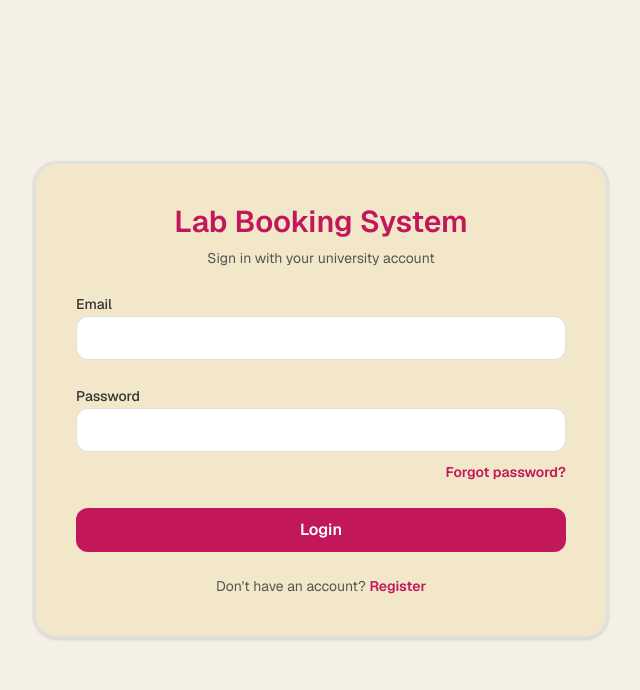
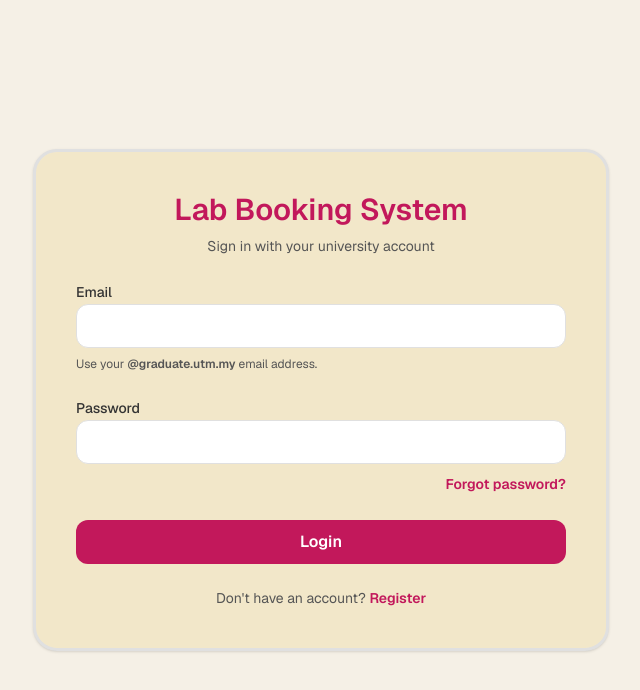
Before and after one commit to KaifHalak/AD-Project, a Next.js app: page / in a window 1280 px wide. Shown: the top 690 px of the page, without its empty margins (319-959 px from the left). Built offline with nearby package versions, Linux system fonts and the light colour scheme; no server answers.

Commit message:
added small note to use @graduate email only

```diff
--- a/src/app/page.js
+++ b/src/app/page.js
@@ -153,6 +153,10 @@
               value={email}
               onChange={(event) => setEmail(event.target.value)}
             />
+            <p className="text-xs text-text-muted">
+              Use your <span className="font-semibold">@graduate.utm.my </span>
+              email address.
+            </p>
           </div>
 
           <div className="space-y-2">
--- a/src/app/register/page.js
+++ b/src/app/register/page.js
@@ -126,6 +126,10 @@
               value={email}
               onChange={(event) => setEmail(event.target.value)}
             />
+            <p className="text-xs text-text-muted">
+              Use your <span className="font-semibold">@graduate.utm.my </span>
+              email address.
+            </p>
           </div>
 
           <div className="space-y-2">
```
